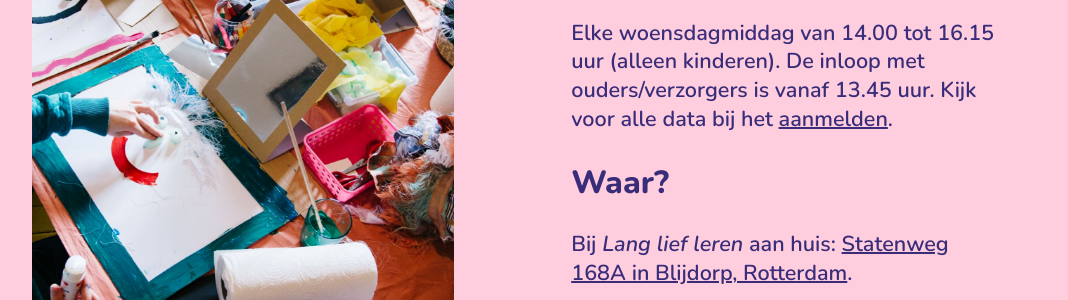
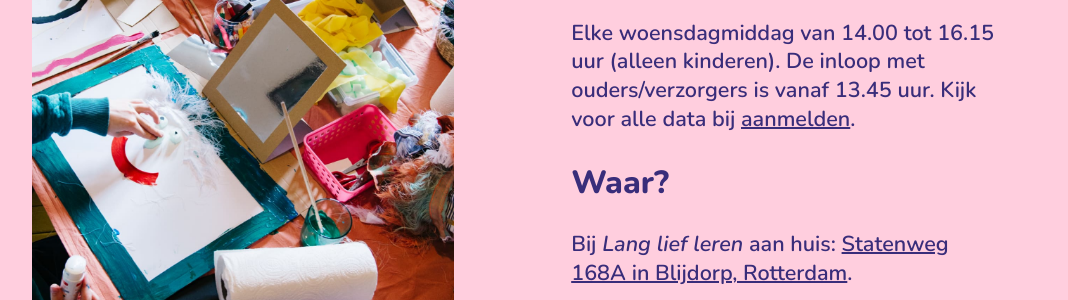
Before and after one commit to holleboom/langliefleren, a Jekyll site: the page built from woensdagmiddagclub/index.md, in a window 1280 px wide and 900 px high, scrolled down 579 px. Shown: the part 242-542 px from the top of the window, without its empty margins (64-1132 px from the left). Built offline with Jekyll 4.4.1, drawn with Linux system fonts in a browser that asks for light colours.

Commit message:
no message

```diff
--- a/woensdagmiddagclub/index.md
+++ b/woensdagmiddagclub/index.md
@@ -10,7 +10,7 @@
 
 Elke woensdagmiddag van 14.00 tot 16.15 uur (alleen kinderen).
 De inloop met ouders/verzorgers is vanaf 13.45 uur.
-Kijk voor alle data bij het [aanmelden](#){:target="_blank"}.
+Kijk voor alle data bij [aanmelden](#kosten-en-aanmelden).
 
 ## Waar?
 
@@ -39,9 +39,6 @@
 Een strippenkaart voor 3 woensdagmiddagclubs kost €42,50.
 Thee, water en diksap is inbegrepen. Zo ook een gezonde snack die samen met de kinderen wordt bereid zoals soep, een smoothie of een fruit- en groentesalade.
 
-Meld uw kind <a class="cp-button" data-seller="langliefleren" data-checkout="woensdagmiddagclub">hier</a> aan. De betaling verloopt via iDeal. Na betaling ontvangt u een bevestiging van uw inschrijving per e-mail.
+Meld uw kind <a href="#" class="cp-button" data-seller="langliefleren" data-checkout="woensdagmiddagclub">hier</a> aan. De betaling verloopt via iDeal. Na betaling ontvangt u een bevestiging van uw inschrijving per e-mail.
 
-
-
-
-Let op: De workshop kan alleen doorgaan bij een minimale deelname van 4 kinderen.
+<small>Let op: De workshop kan alleen doorgaan bij een minimale deelname van 4 kinderen.</small>
```
